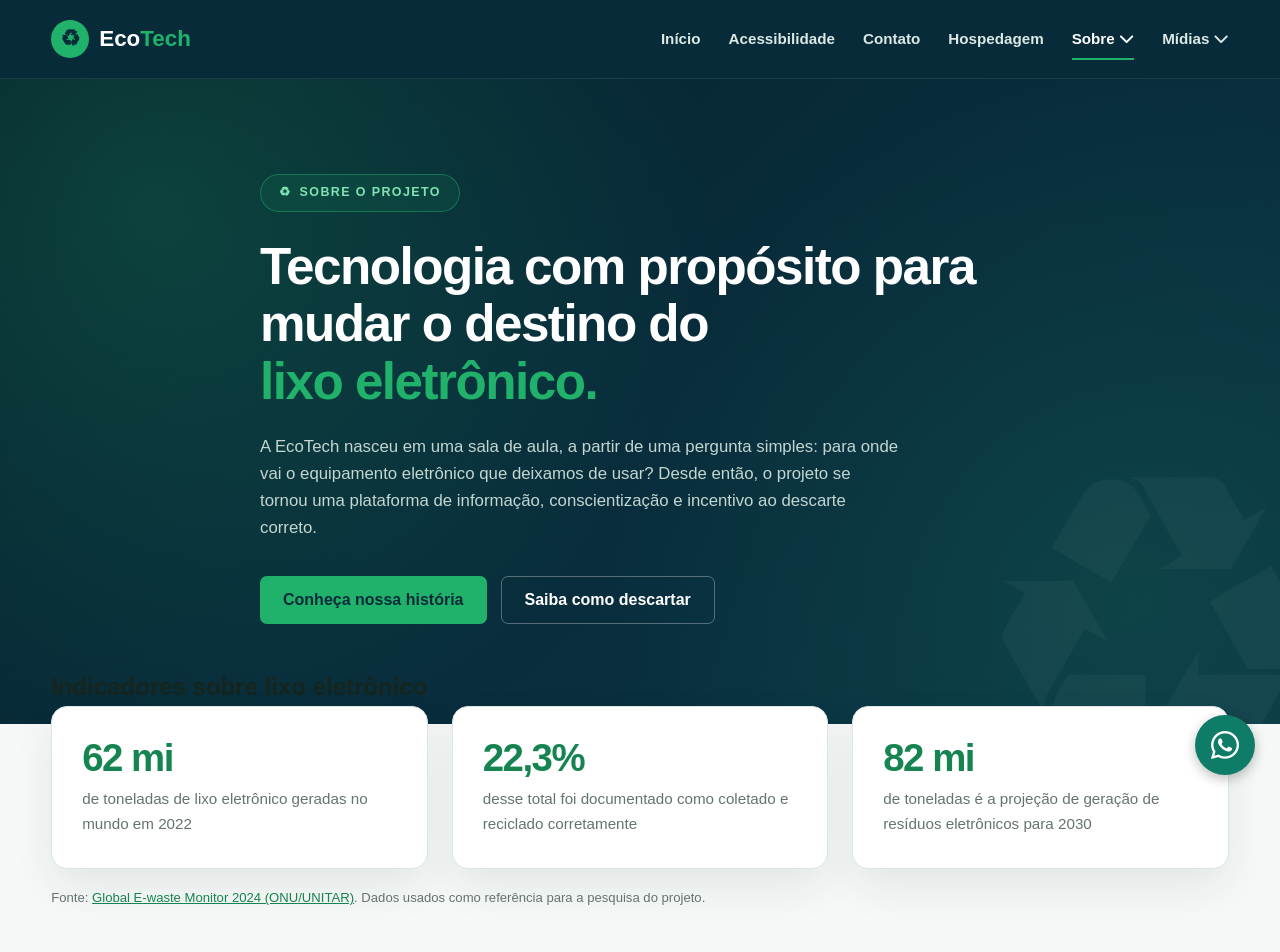
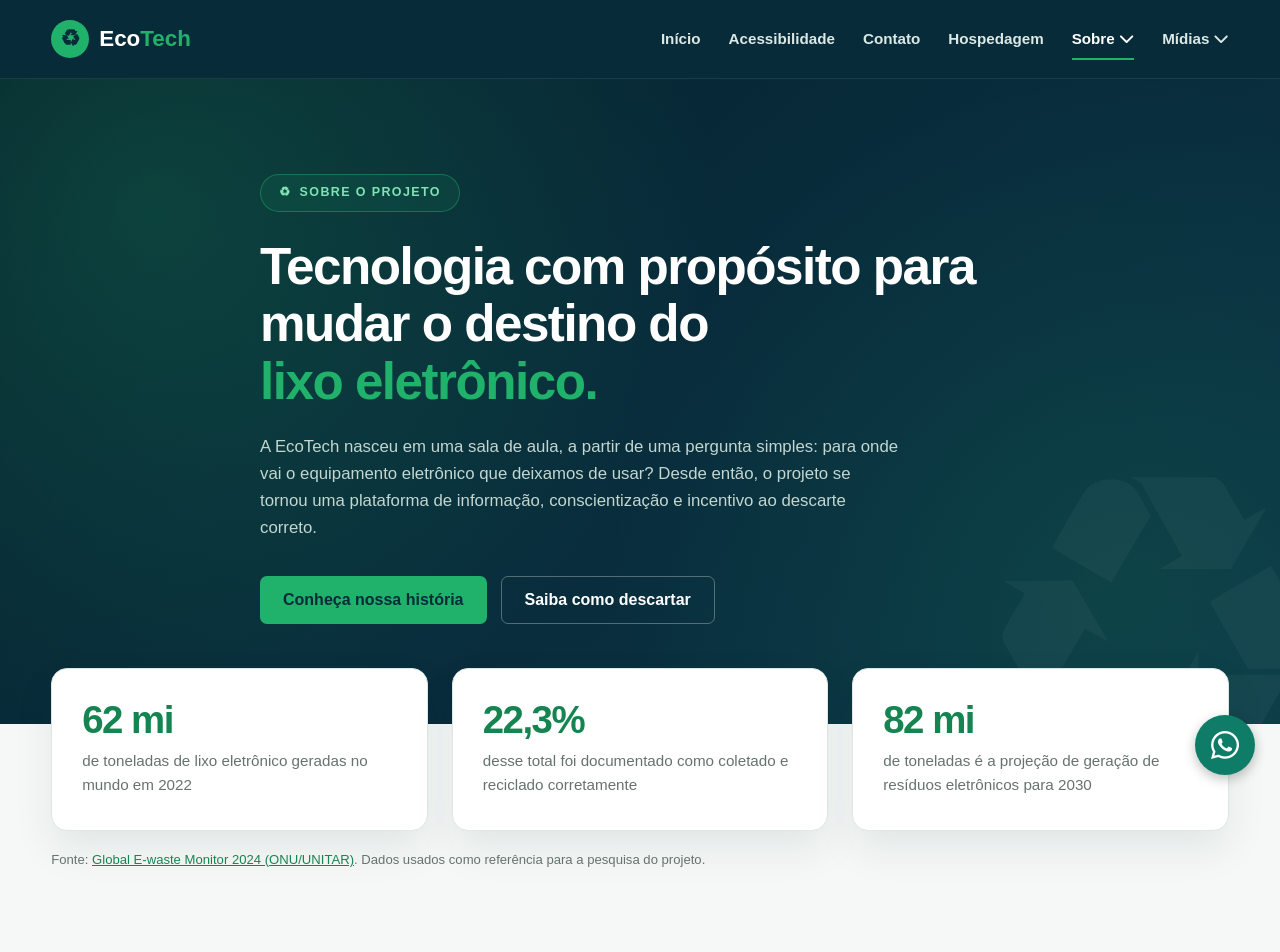
Before and after one commit to marcosgxmes/EcoTech, a plain HTML site: page sobre.html in a window 1280 px wide. Shown: the top 952 px of the page. Drawn offline with Linux system fonts and the light colour scheme; a script that the page names is missing.

Commit message:
Refactor electronic waste indicators section
Removed the section for electronic waste indicators and adjusted the structure accordingly.

```diff
--- a/sobre.html
+++ b/sobre.html
@@ -126,9 +126,8 @@
     </section>
 
     <!-- INDICADORES -->
-    <section class="stats" aria-labelledby="stats-title">
+    <div class="stats">
       <div class="container">
-        <h2 id="stats-title">Indicadores sobre lixo eletrônico</h2>
         <div class="stats-grid">
           <div class="stat-card">
             <strong>62 mi</strong>
@@ -153,7 +152,7 @@
           Dados usados como referência para a pesquisa do projeto.
         </p>
       </div>
-    </section>
+    </div>
 
     <!-- HISTÓRIA -->
     <section id="historia" class="section" aria-labelledby="historia-titulo">
@@ -474,9 +473,3 @@
 </body>
 
 </html>
-
-
-     <script src="js/header.js" defer></script>
-</body>
-
-</html>
```
